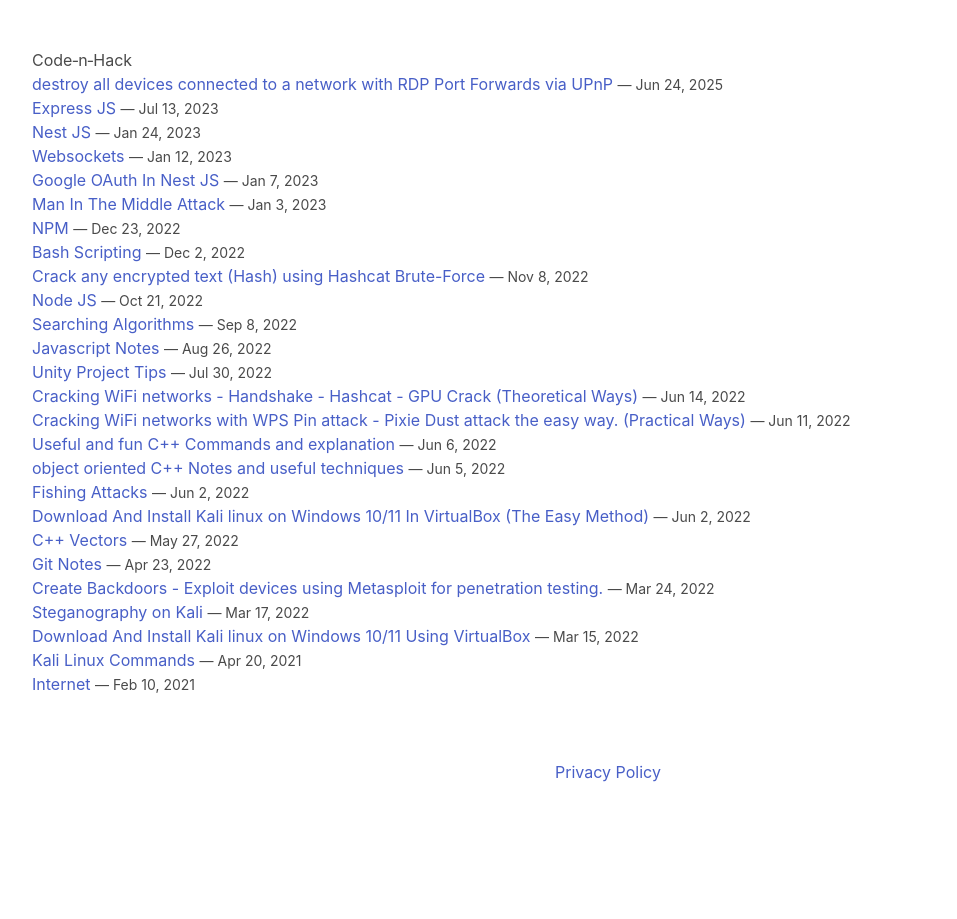
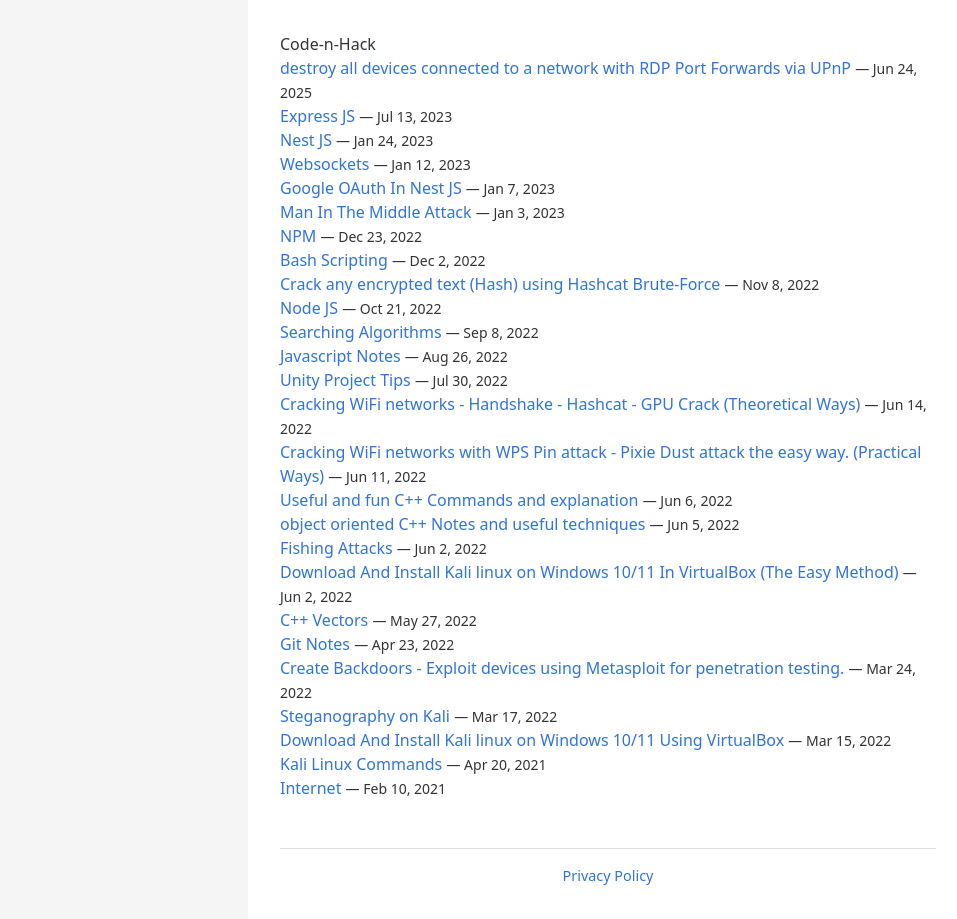
Before and after one commit to GeoTheo06/code-n-hack, a Jekyll site: the page built from index.md, in a window 1280 px wide. Shown: the whole page, without its empty margins (32-989 px from the left). Built offline with Jekyll 4.4.1, drawn with Linux system fonts in a browser that asks for light colours.

Commit message:
global css

```diff
--- a/_layouts/default.html
+++ b/_layouts/default.html
@@ -4,31 +4,50 @@
   <!-- Bidvertiser2100593 -->
   <meta charset="utf-8">
   <meta name="viewport" content="width=device-width, initial-scale=1">
+
+  <!-- Pick one: Bulma or inline CSS -->
+
+  <!-- 1) Bulma (quick, no JS) -->
+  <link rel="stylesheet"
+        href="https://cdn.jsdelivr.net/npm/bulma@0.9.4/css/bulma.min.css">
+
+  <!-- 2) Or your own minimal CSS -->
+  <style>
+    body {
+      font-family: system-ui, sans-serif;
+      background: #f5f5f5;
+      color: #333;
+      margin: 0;
+      padding: 0;
+    }
+    .site-container {
+      max-width: 720px;
+      margin: auto;
+      padding: 2rem;
+      background: #fff;
+    }
+    footer {
+      margin-top: 3rem;
+      padding-top: 1rem;
+      border-top: 1px solid #ddd;
+      text-align: center;
+      font-size: 0.9em;
+      color: #666;
+    }
+    a { color: #3273dc; }
+    a:hover { text-decoration: underline; }
+  </style>
+
   <title>{{ page.title }}</title>
-
-  <!-- add one of these: -->
-  <!-- Bulma (lightweight, no JS) -->
-  <link rel="stylesheet" href="https://cdn.jsdelivr.net/npm/bulma@0.9.4/css/bulma.min.css">
-
-  <!-- or Bootstrap 5 -->
-  <!-- <link
-    href="https://cdn.jsdelivr.net/npm/bootstrap@5.3.0/dist/css/bootstrap.min.css"
-    rel="stylesheet"
-    integrity="sha384-…"
-    crossorigin="anonymous"
-  > -->
 </head>
 <body>
+  <!-- wrap everything in a container for nice padding -->
+  <div class="site-container">
+    {{ content }}
 
-  <!-- wrap your content in the framework’s container: -->
-  <section class="section">
-    <div class="container">
-      {{ content }}
-    </div>
-  </section>
-
-  <footer class="has-text-centered py-4">
-    <a href="{{ '/privacy-policy/' | relative_url }}">Privacy Policy</a>
-  </footer>
+    <footer>
+      <a href="{{ '/privacy-policy/' | relative_url }}">Privacy Policy</a>
+    </footer>
+  </div>
 </body>
 </html>
```
